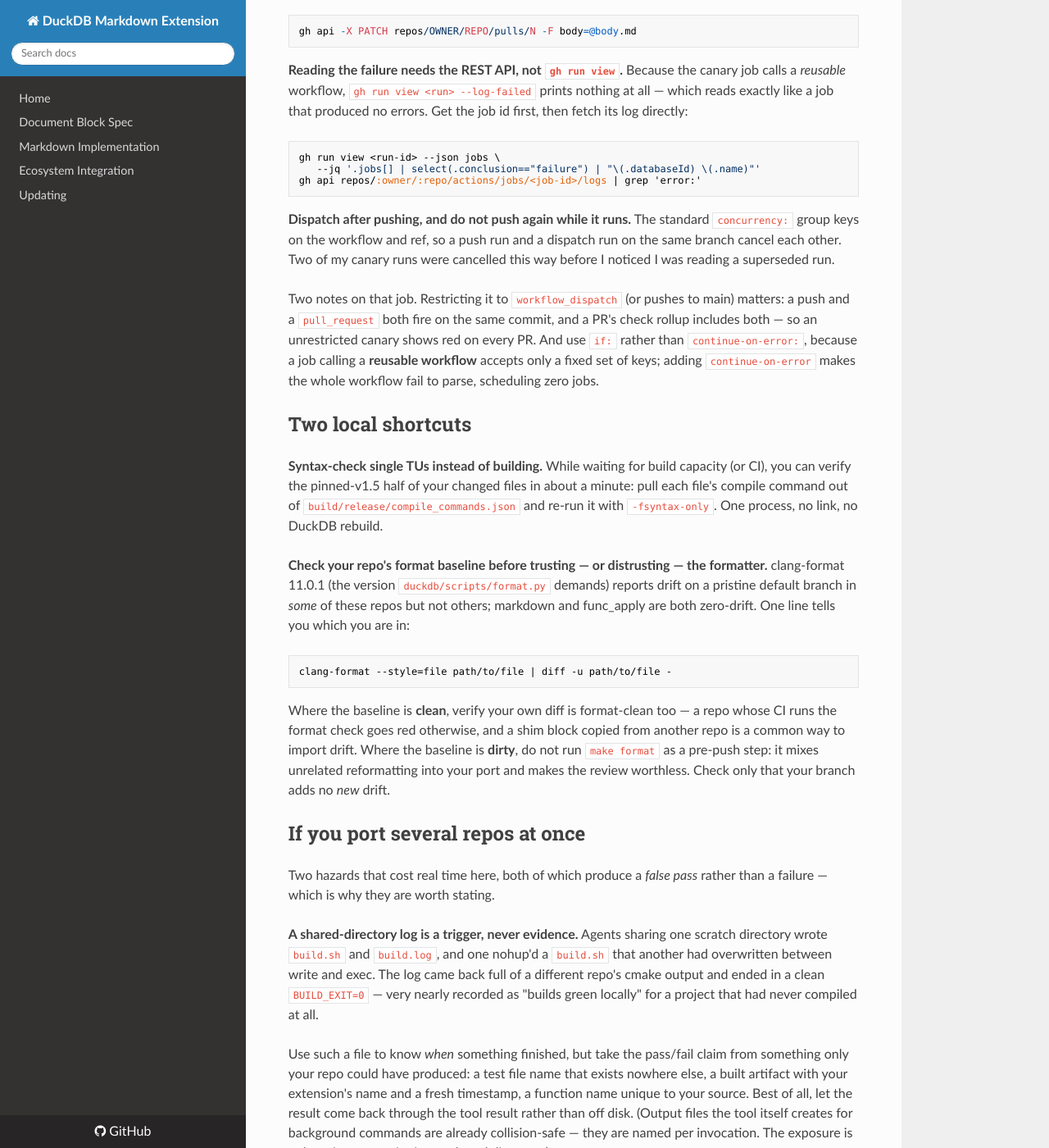
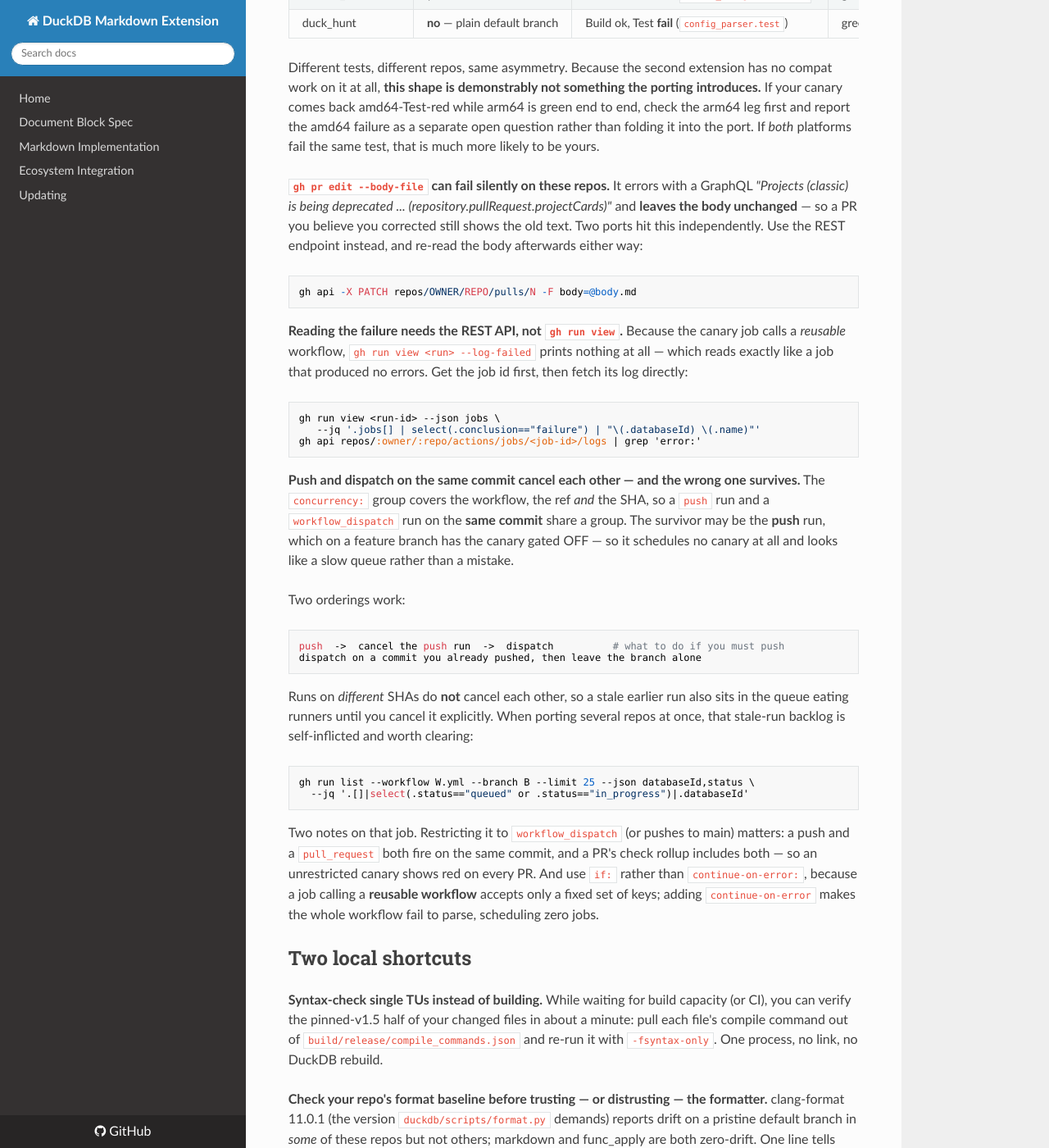
Before and after one commit to teaguesterling/duckdb_markdown, an MkDocs documentation site: the page built from docs/duckdb_v2_migration.md, in a window 1280 px wide and 1400 px high, scrolled down 18853 px. Shown: the whole window at 82% size. Built offline with MkDocs 1.6.1, drawn with Linux system fonts in a browser that asks for light colours; nearby versions of some CDN libraries; some of the changed text lies outside the part shown.

Commit message:
docs: the push-versus-dispatch rule was too loose, and the survivor is the wrong run
The guide said push then dispatch, and do not push again while it runs. The real
rule is sharper: the concurrency group covers workflow, ref AND SHA, so a push
run and a dispatch run on the SAME commit share a group and cancel each other --
and the survivor may be the push run, which on a feature branch has the canary
gated off. It then schedules no canary at all and looks like a slow queue rather
than a mistake. Runs on different SHAs do not cancel, so stale earlier runs sit
in the queue eating runners until cancelled explicitly.

Also reframes the cost side of class 13. CanThrow() is read in six planner and
execution sites on the pin, all asking whether a FILTER EXPRESSION can throw. An
extension leaving a file-opening function marked CANNOT_ERROR is telling the
planner it may hoist that call onto rows a guard exists to exclude, so marking is
often a latent v1.5 correctness FIX rather than a pessimization. It also makes
the interaction narrower than it looks: pushed-down filters that are plain column
comparisons never call the extension functions, so marking cannot restrain the
extension own pushdown -- measured on one port, whose pushdown tests were
unchanged.

Found while porting duckdb_zim.

Co-Authored-By: Claude Opus 5 (1M context) <noreply@anthropic.com>
Claude-Session: https://claude.ai/code/session_01XoHU19qnngy1CJnXyX1csz

````diff
--- a/docs/duckdb_v2_migration.md
+++ b/docs/duckdb_v2_migration.md
@@ -630,7 +630,22 @@ shipped planner **strictly more conservative** around it. That direction is safe
 — it can only stop a throwing function being evaluated on rows it should not
 have been — but it is a real change, so measure it rather than assuming.
 
-**Mark precisely, not defensively.** Because the property is optimizer-visible,
+**Marking is often a latent v1.5 *fix*, not a cost.** `CanThrow()` is read in
+six places on the pin (`expression_heuristics:48`, `pushdown_outer_join:125`,
+`pushdown_projection:54`, `pushdown_get:119`, `adaptive_filter:15`,
+`execute_function:11`), and every one asks whether a *filter expression* can
+throw. An extension that leaves a file-opening function marked
+`CANNOT_ERROR` is telling the planner it may hoist that call onto rows a guard
+was there to exclude — so `CASE WHEN ok THEN risky(f) END` can be evaluated on
+the rows the `CASE` exists to protect. Declaring it fallible restrains exactly
+that, which is the point rather than the price.
+
+It also means the interaction is narrower than it first looks: if your own
+pushed-down filters are plain column comparisons that never call your functions,
+marking them cannot restrain your own pushdown — the two never meet. One port
+measured precisely this and its pushdown tests were unchanged.
+
+**Mark precisely, not defensively.** The property is optimizer-visible, so
 over-marking is a small real pessimisation of the shipped binary, not a free
 hedge.
 
@@ -962,10 +977,29 @@ gh run view <run-id> --json jobs \
 gh api repos/:owner/:repo/actions/jobs/<job-id>/logs | grep 'error:'
 ```
 
-**Dispatch after pushing, and do not push again while it runs.** The standard
-`concurrency:` group keys on the workflow and ref, so a push run and a dispatch
-run on the same branch cancel each other. Two of my canary runs were cancelled
-this way before I noticed I was reading a superseded run.
+**Push and dispatch on the same commit cancel each other — and the wrong one
+survives.** The `concurrency:` group covers the workflow, the ref *and* the SHA,
+so a `push` run and a `workflow_dispatch` run on the **same commit** share a
+group. The survivor may be the **push** run, which on a feature branch has the
+canary gated OFF — so it schedules no canary at all and looks like a slow queue
+rather than a mistake.
+
+Two orderings work:
+
+```
+push  ->  cancel the push run  ->  dispatch          # what to do if you must push
+dispatch on a commit you already pushed, then leave the branch alone
+```
+
+Runs on *different* SHAs do **not** cancel each other, so a stale earlier run
+also sits in the queue eating runners until you cancel it explicitly. When
+porting several repos at once, that stale-run backlog is self-inflicted and
+worth clearing:
+
+```
+gh run list --workflow W.yml --branch B --limit 25 --json databaseId,status \
+  --jq '.[]|select(.status=="queued" or .status=="in_progress")|.databaseId'
+```
 
 Two notes on that job. Restricting it to `workflow_dispatch` (or pushes to main)
 matters: a push and a `pull_request` both fire on the same commit, and a PR's check
````
